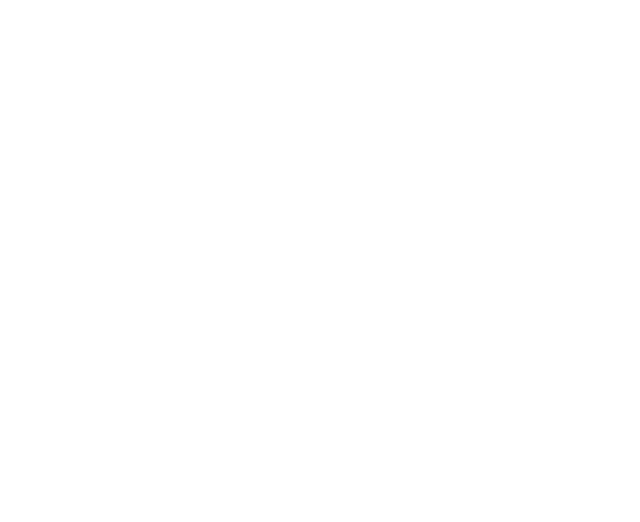
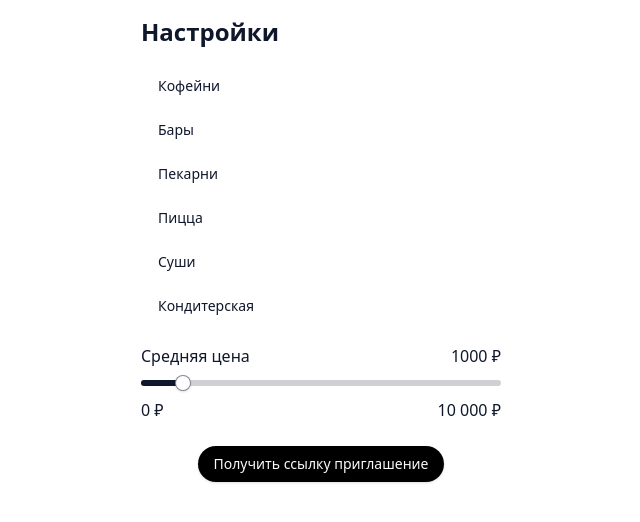
Before and after one commit to shampsdev/dishdash-miniapp, a React (Vite) app: page /settings in a window 1280 px wide. Before the commit this address had no page. Shown: the top 522 px of the page, without its empty margins (319-959 px from the left). Built offline with nearby package versions, Linux system fonts and the light colour scheme.

Commit message:
settings

```diff
--- a/package.json
+++ b/package.json
@@ -11,7 +11,10 @@
   },
   "dependencies": {
     "@radix-ui/react-icons": "^1.3.0",
+    "@radix-ui/react-label": "^2.0.2",
+    "@radix-ui/react-slider": "^1.1.2",
     "@radix-ui/react-slot": "^1.0.2",
+    "@radix-ui/react-toggle": "^1.0.3",
     "@types/node": "^20.12.12",
     "autoprefixer": "^10.4.19",
     "class-variance-authority": "^0.7.0",
--- a/src/App.tsx
+++ b/src/App.tsx
@@ -4,10 +4,11 @@
 import Game from './pages/game';
 import GameProvider from './store/gameContext';
 import UserProvider from './store/userContext';
-import { Game as GameType  } from './types/game.type';
+import { Game as GameType } from './types/game.type';
 import { MainPage } from './pages/main.page';
 import { Route, Routes } from 'react-router-dom';
 import { User } from './types/user.type';
+import LobbySettingsPage from './pages/lobby-settings.page';
 // import io from "@/"
 
 // export const socket = io("localhost:8000");
@@ -59,13 +60,11 @@
 function App() {
   const [user, setUser] = useState<User>({
     score: 1,
-    previousScore: 1
+    previousScore: 1,
   });
   const [game, setGame] = useState<GameType>({
     id: 1,
-    cards: [
-
-    ]
+    cards: [],
   });
 
   useEffect(() => {
@@ -81,23 +80,23 @@
   return (
     <div className="flex items-center justify-center min-h-screen">
       <Routes>
-        {/* <Route path='/' element={<LobbySettingsPage/>}>
-
-        </Route> */}
-
-        <Route path='/' element={<MainPage/>}/>
-        <Route path='/lobby' element={
+        <Route path="/settings" element={<LobbySettingsPage />}></Route>
+        <Route path="/" element={<MainPage />} />
+        <Route
+          path="/lobby"
+          element={
             <div className="w-full">
               <UserProvider user={user}>
                 <GameProvider game={game}>
-                <Game/>
+                  <Game />
                 </GameProvider>
               </UserProvider>
             </div>
-        }/>
+          }
+        />
       </Routes>
     </div>
-  )
+  );
 }
 
 export default App;
--- a/src/components/ui/button.tsx
+++ b/src/components/ui/button.tsx
@@ -1,57 +1,56 @@
-import * as React from "react"
-import { Slot } from "@radix-ui/react-slot"
-import { cva, type VariantProps } from "class-variance-authority"
+import * as React from 'react';
+import { Slot } from '@radix-ui/react-slot';
+import { cva, type VariantProps } from 'class-variance-authority';
 
-import { cn } from "@/lib/utils"
+import { cn } from '@/lib/utils';
 
 const buttonVariants = cva(
-  "inline-flex items-center justify-center whitespace-nowrap rounded-md text-sm font-medium transition-colors focus-visible:outline-none focus-visible:ring-1 focus-visible:ring-ring disabled:pointer-events-none disabled:opacity-50",
+  'inline-flex items-center justify-center whitespace-nowrap rounded-md text-sm font-medium transition-colors focus-visible:outline-none focus-visible:ring-1 focus-visible:ring-ring disabled:pointer-events-none disabled:opacity-50',
   {
     variants: {
       variant: {
-        default:
-          "bg-primary text-primary-foreground shadow hover:bg-primary/90",
+        default: 'bg-black text-primary-foreground shadow hover:bg-primary/90',
         destructive:
-          "bg-destructive text-destructive-foreground shadow-sm hover:bg-destructive/90",
+          'bg-destructive text-destructive-foreground shadow-sm hover:bg-destructive/90',
         outline:
-          "border border-input bg-background shadow-sm hover:bg-accent hover:text-accent-foreground",
+          'border border-input bg-background shadow-sm hover:bg-accent hover:text-accent-foreground',
         secondary:
-          "bg-secondary text-secondary-foreground shadow-sm hover:bg-secondary/80",
-        ghost: "hover:bg-accent hover:text-accent-foreground",
-        link: "text-primary underline-offset-4 hover:underline",
+          'bg-secondary text-secondary-foreground shadow-sm hover:bg-secondary/80',
+        ghost: 'hover:bg-accent hover:text-accent-foreground',
+        link: 'text-primary underline-offset-4 hover:underline',
       },
       size: {
-        default: "h-9 px-4 py-2",
-        sm: "h-8 rounded-md px-3 text-xs",
-        lg: "h-10 rounded-md px-8",
-        icon: "h-16 w-16",
+        default: 'h-9 px-4 py-2',
+        sm: 'h-8 rounded-md px-3 text-xs',
+        lg: 'h-10 rounded-md px-8',
+        icon: 'h-16 w-16',
       },
     },
     defaultVariants: {
-      variant: "default",
-      size: "default",
+      variant: 'default',
+      size: 'default',
     },
-  }
-)
+  },
+);
 
 export interface ButtonProps
   extends React.ButtonHTMLAttributes<HTMLButtonElement>,
     VariantProps<typeof buttonVariants> {
-  asChild?: boolean
+  asChild?: boolean;
 }
 
 const Button = React.forwardRef<HTMLButtonElement, ButtonProps>(
   ({ className, variant, size, asChild = false, ...props }, ref) => {
-    const Comp = asChild ? Slot : "button"
+    const Comp = asChild ? Slot : 'button';
     return (
       <Comp
         className={cn(buttonVariants({ variant, size, className }))}
         ref={ref}
         {...props}
       />
-    )
-  }
-)
-Button.displayName = "Button"
+    );
+  },
+);
+Button.displayName = 'Button';
 
-export { Button, buttonVariants }
+export { Button, buttonVariants };
--- /dev/null
+++ b/src/components/ui/label.tsx
@@ -0,0 +1,26 @@
+"use client"
+
+import * as React from "react"
+import * as LabelPrimitive from "@radix-ui/react-label"
+import { cva, type VariantProps } from "class-variance-authority"
+
+import { cn } from "@/lib/utils"
+
+const labelVariants = cva(
+  "text-sm font-medium leading-none peer-disabled:cursor-not-allowed peer-disabled:opacity-70"
+)
+
+const Label = React.forwardRef<
+  React.ElementRef<typeof LabelPrimitive.Root>,
+  React.ComponentPropsWithoutRef<typeof LabelPrimitive.Root> &
+    VariantProps<typeof labelVariants>
+>(({ className, ...props }, ref) => (
+  <LabelPrimitive.Root
+    ref={ref}
+    className={cn(labelVariants(), className)}
+    {...props}
+  />
+))
+Label.displayName = LabelPrimitive.Root.displayName
+
+export { Label }
--- /dev/null
+++ b/src/components/ui/slider.tsx
@@ -0,0 +1,28 @@
+"use client"
+
+import * as React from "react"
+import * as SliderPrimitive from "@radix-ui/react-slider"
+
+import { cn } from "@/lib/utils"
+
+const Slider = React.forwardRef<
+  React.ElementRef<typeof SliderPrimitive.Root>,
+  React.ComponentPropsWithoutRef<typeof SliderPrimitive.Root>
+>(({ className, ...props }, ref) => (
+  <SliderPrimitive.Root
+    ref={ref}
+    className={cn(
+      "relative flex w-full touch-none select-none items-center",
+      className
+    )}
+    {...props}
+  >
+    <SliderPrimitive.Track className="relative h-1.5 w-full grow overflow-hidden rounded-full bg-primary/20">
+      <SliderPrimitive.Range className="absolute h-full bg-primary" />
+    </SliderPrimitive.Track>
+    <SliderPrimitive.Thumb className="block h-4 w-4 rounded-full border border-primary/50 bg-background shadow transition-colors focus-visible:outline-none focus-visible:ring-1 focus-visible:ring-ring disabled:pointer-events-none disabled:opacity-50" />
+  </SliderPrimitive.Root>
+))
+Slider.displayName = SliderPrimitive.Root.displayName
+
+export { Slider }
--- /dev/null
+++ b/src/components/ui/toggle.tsx
@@ -0,0 +1,45 @@
+'use client';
+
+import * as React from 'react';
+import * as TogglePrimitive from '@radix-ui/react-toggle';
+import { cva, type VariantProps } from 'class-variance-authority';
+
+import { cn } from '@/lib/utils';
+
+const toggleVariants = cva(
+  'inline-flex border border-white border-solid items-center justify-center rounded-md text-sm font-medium transition-colors hover:border-black focus-visible:outline-none focus-visible:ring-1 focus-visible:ring-ring disabled:pointer-events-none disabled:opacity-50 data-[state=on]:bg-black data-[state=on]:text-white',
+  {
+    variants: {
+      variant: {
+        default: 'bg-transparent',
+        outline:
+          'border border-input bg-transparent shadow-sm hover:bg-accent hover:text-accent-foreground',
+      },
+      size: {
+        default: 'h-9 px-3',
+        sm: 'h-8 px-2',
+        lg: 'h-10 px-3',
+      },
+    },
+    defaultVariants: {
+      variant: 'default',
+      size: 'default',
+    },
+  },
+);
+
+const Toggle = React.forwardRef<
+  React.ElementRef<typeof TogglePrimitive.Root>,
+  React.ComponentPropsWithoutRef<typeof TogglePrimitive.Root> &
+    VariantProps<typeof toggleVariants>
+>(({ className, variant, size, ...props }, ref) => (
+  <TogglePrimitive.Root
+    ref={ref}
+    className={cn(toggleVariants({ variant, size, className }))}
+    {...props}
+  />
+));
+
+Toggle.displayName = TogglePrimitive.Root.displayName;
+
+export { Toggle, toggleVariants };
--- a/src/moduls/hero-secion/hero.section.tsx
+++ b/src/moduls/hero-secion/hero.section.tsx
@@ -1,32 +1,45 @@
-import { Button } from '@/components/ui/button'
-import bigCircle from "@/assets/icons/big-circle.svg"
-import { Link } from 'react-router-dom'
+import { Button } from '@/components/ui/button';
+import bigCircle from '@/assets/icons/big-circle.svg';
+import { Link } from 'react-router-dom';
 
 const HeroSection = () => {
   return (
-    <section className='mx-auto h-screen grid place-items-center'>
-      <div className='flex flex-col items-center'>
+    <section className="mx-auto h-screen grid place-items-center">
+      <div className="flex flex-col items-center">
         <div className="max-w-[500px] w-full mx-auto">
-          <img className='w-full' src={bigCircle}/>
+          <img className="w-full" src={bigCircle} />
         </div>
-        <div className='text-center mt-10'>
-          <h5>Куда пойти сегодгя</h5>
-          <h3 className='mt-3 text-xl'>
-            Открывайте новые места<br/>
+        <div className="text-center mt-10">
+          <h5>Куда пойти сегодня</h5>
+          <h3 className="mt-3 text-xl">
+            Открывайте новые места
+            <br />
             для прогулок
           </h3>
-          <div className='mt-6 flex justify-center gap-x-6'>
-            <Link to='/lobby'>
-              <Button className="w-40 h-10 text-md rounded-3xl" variant="secondary">Одному</Button>
+          <div className="mt-6 flex justify-center gap-x-6">
+            <Link to="/lobby">
+              <Button
+                className="w-40 h-10 text-md rounded-3xl"
+                variant="secondary"
+              >
+                Одному
+              </Button>
             </Link>
-            <Link to='/lobby'>
-              <Button className="w-40 h-10 text-md rounded-3xl">С компанией</Button>
+            <Link to="/lobby">
+              <Button className="w-40 h-10 text-md rounded-3xl">
+                С компанией
+              </Button>
+            </Link>
+            <Link to="/settings">
+              <Button className="w-40 h-10 text-md rounded-3xl">
+                Настройки
+              </Button>
             </Link>
           </div>
         </div>
       </div>
     </section>
-  )
-}
+  );
+};
 
-export default HeroSection
+export default HeroSection;
--- a/src/pages/lobby-settings.page.tsx
+++ b/src/pages/lobby-settings.page.tsx
@@ -1,12 +1,56 @@
-import Layout from '@/components/layout'
+import Layout from '@/components/layout';
+import { Toggle } from '@/components/ui/toggle';
+import { Slider } from '@/components/ui/slider';
+import { Label } from '@/components/ui/label';
+import { Button } from '@/components/ui/button';
+import React, { useState } from 'react';
 
 const LobbySettingsPage = () => {
+  const [inputValue, setInputValue] = useState(1000);
+
+  const updateRange = (value: number): void => {
+    setInputValue(value);
+  };
+
   return (
     <Layout>
-      <h3>Настройки</h3>
-      <></>
+      <div className="w-[360px] m-auto">
+        <h3 className="text-2xl m-4 ml-0 font-bold">Настройки</h3>
+        <div className="flex flex-col items-stretch [&>*]:rounded-3xl [&>*]:justify-start [&>*]:m-1">
+          <Toggle>Кофейни</Toggle>
+          <Toggle>Бары</Toggle>
+          <Toggle>Пекарни</Toggle>
+          <Toggle>Пицца</Toggle>
+          <Toggle>Суши</Toggle>
+          <Toggle>Кондитерская</Toggle>
+        </div>
+        <div className="content-between">
+          <div className="flex justify-between mt-4">
+            <p>Средняя цена</p>
+            <label htmlFor="price">{inputValue} ₽</label>
+          </div>
+          <Label htmlFor="price"></Label>
+          <Slider
+            className="mt-3"
+            defaultValue={[1000]}
+            onValueChange={(value) => setInputValue(value)}
+            max={10000}
+            min={0}
+            step={500}
+            id="price"
+          />
+          <div className="flex w-[360px] justify-between mt-3">
+            <p>0 ₽</p>
+            <p>10 000 ₽</p>
+          </div>
+        </div>
+
+        <div className="flex justify-center mt-6">
+          <Button className="rounded-3xl">Получить ссылку приглашение</Button>
+        </div>
+      </div>
     </Layout>
-  )
-}
+  );
+};
 
-export default LobbySettingsPage
+export default LobbySettingsPage;
```
Also changed, not shown: 1 other file (tests, documents, lock files or other folders). Lines whose indentation alone changed are shown as unchanged.
